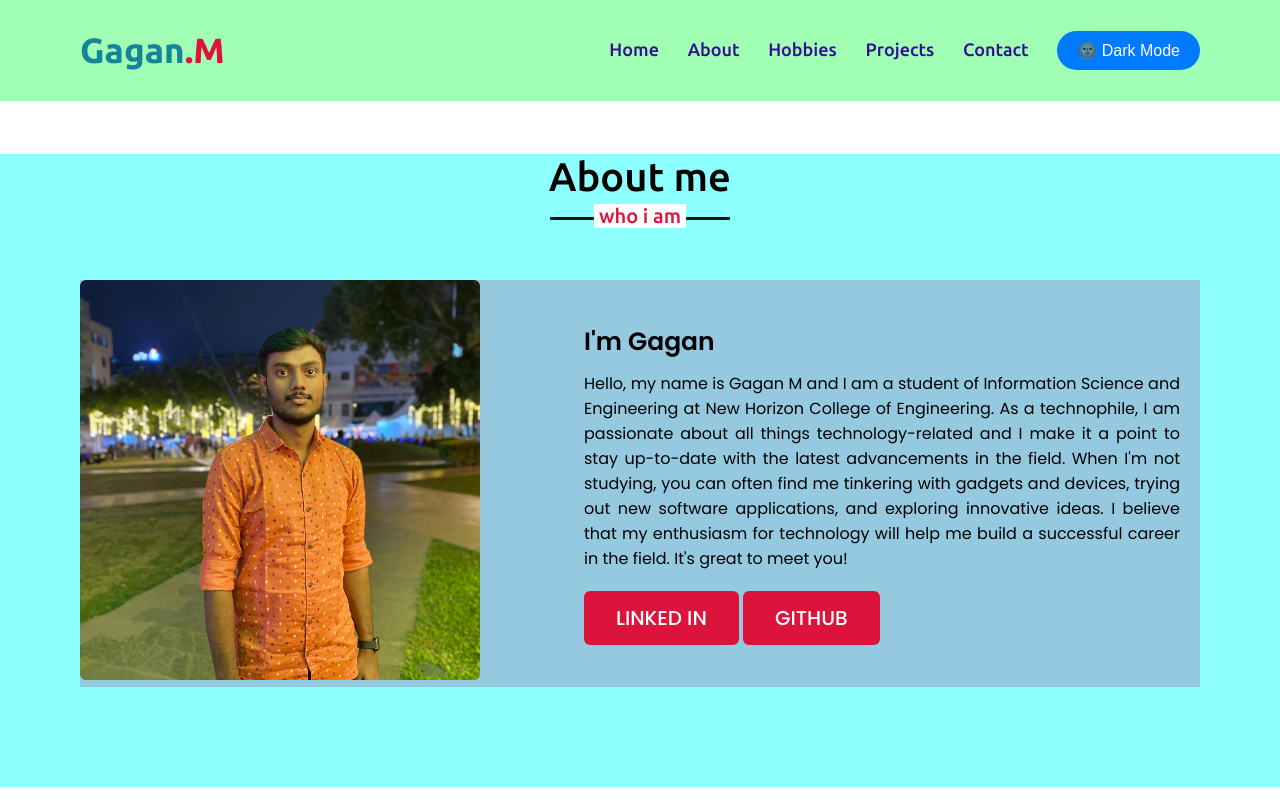
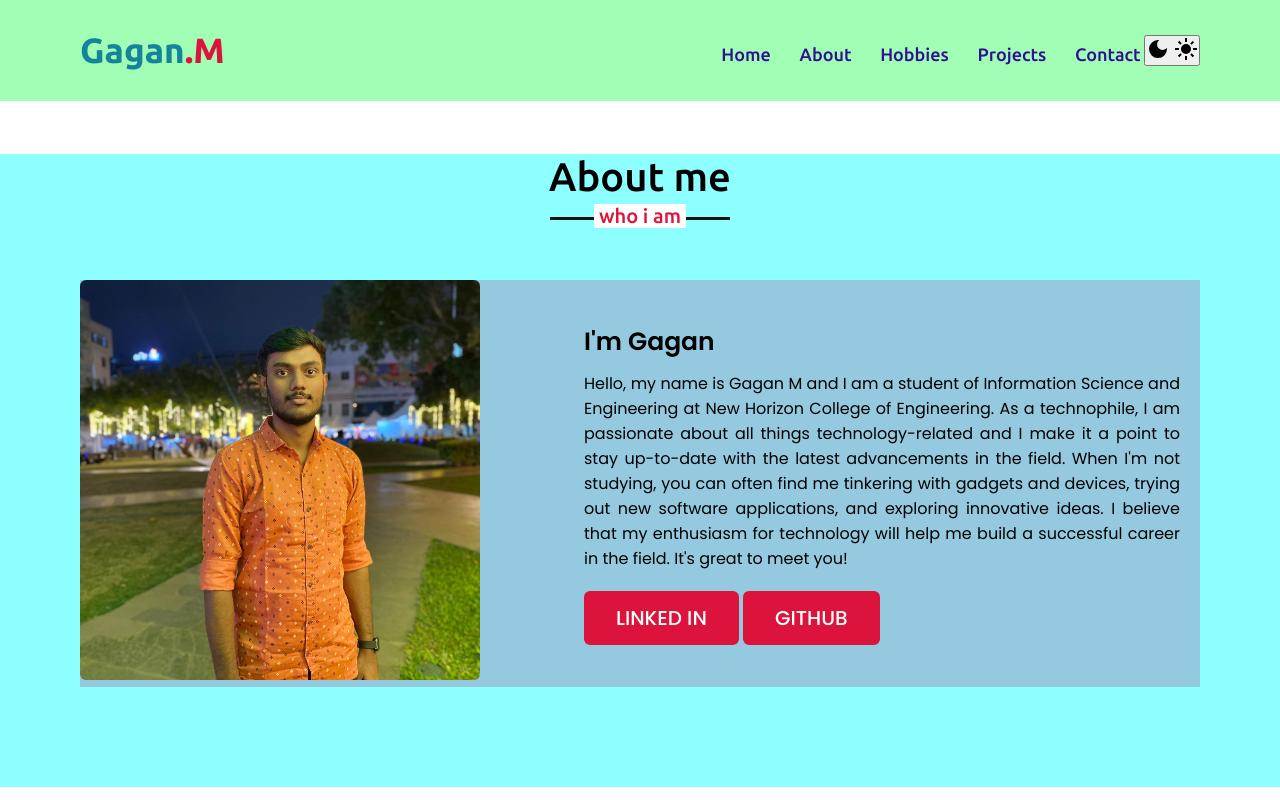
Before and after one commit to gaganmnhce/portpolio, a plain HTML site: page about.html in a window 1280 px wide. Shown: the top 800 px of the page. Drawn offline with nearby package versions, Linux system fonts and the light colour scheme.

Commit message:
Update about.html

```diff
--- a/about.html
+++ b/about.html
@@ -26,8 +26,12 @@
                 <li><a href="./hobbies.html" class="menu-btn">Hobbies</a></li>
                 <li><a href="./projects.html" class="menu-btn">Projects</a></li>
                 <li><a href="./contact.html" class="menu-btn">Contact</a></li>
-                <li><a href="" class="menu-btn">
-                    <button id="toggleButton" class="toggle-button">🌚 Dark Mode</button></a></li>
+
+                <button id="theme-switch">
+                    <svg xmlns="http://www.w3.org/2000/svg" height="24px" viewBox="0 -960 960 960" width="24px"><path d="M480-120q-150 0-255-105T120-480q0-150 105-255t255-105q14 0 27.5 1t26.5 3q-41 29-65.5 75.5T444-660q0 90 63 153t153 63q55 0 101-24.5t75-65.5q2 13 3 26.5t1 27.5q0 150-105 255T480-120Z"/></svg>
+                    <svg xmlns="http://www.w3.org/2000/svg" height="24px" viewBox="0 -960 960 960" width="24px"><path d="M480-280q-83 0-141.5-58.5T280-480q0-83 58.5-141.5T480-680q83 0 141.5 58.5T680-480q0 83-58.5 141.5T480-280ZM200-440H40v-80h160v80Zm720 0H760v-80h160v80ZM440-760v-160h80v160h-80Zm0 720v-160h80v160h-80ZM256-650l-101-97 57-59 96 100-52 56Zm492 496-97-101 53-55 101 97-57 59Zm-98-550 97-101 59 57-100 96-56-52ZM154-212l101-97 55 53-97 101-59-57Z"/></svg>
+                  </button>
+
             </ul>
             <div class="menu-btn">
                 <i class="fas fa-bars"></i>
```
